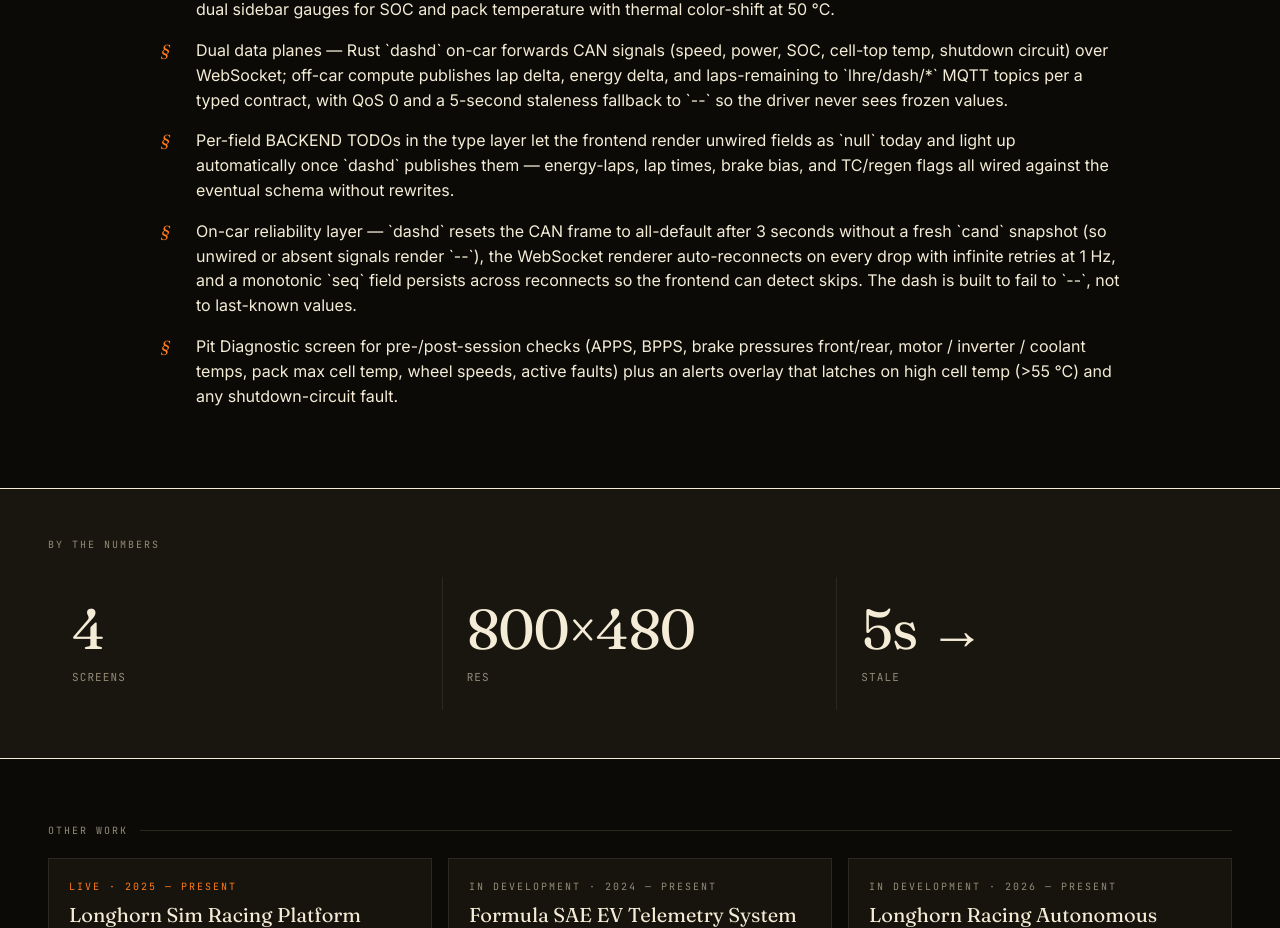
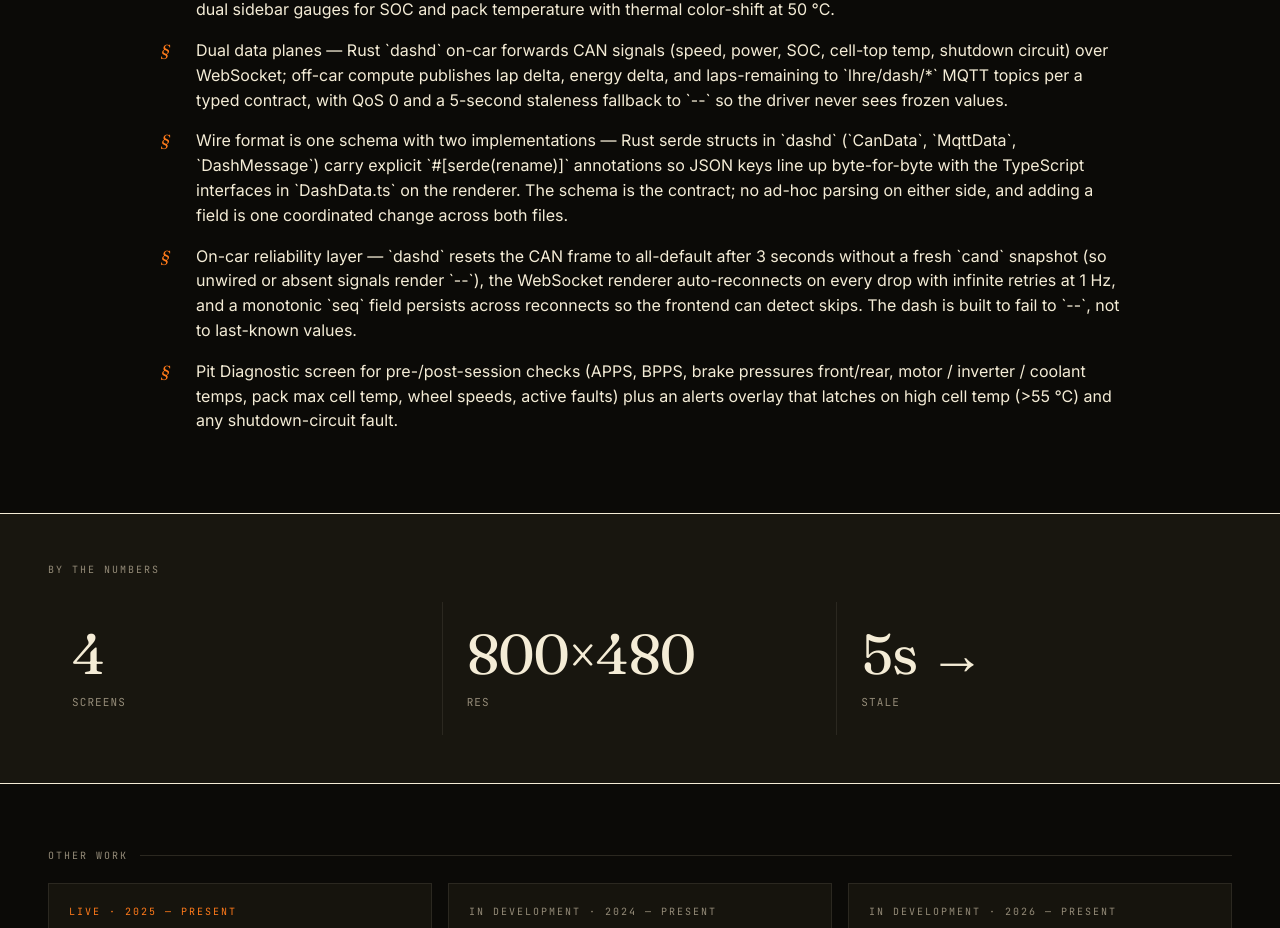
Before and after one commit to GrayM8/portfolio-site, a Next.js app: page /projects/dash in a window 1280 px wide. Shown: the part 1899-2827 px from the top of the page. Built offline with nearby package versions, Linux system fonts and the light colour scheme; no server answers.

Commit message:
copy(dash): swap BACKEND-TODOs bullet for cross-language typed schema

```diff
--- a/src/data/portfolio.ts
+++ b/src/data/portfolio.ts
@@ -250,7 +250,7 @@ export const PORTFOLIO: Portfolio = {
         "Multi-screen architecture (Driving / Pit Diagnostic / Shutdown / Settings) cycled with a single Enter press from the steering wheel — same `DashContext` + data hooks back every screen, so screens compose cleanly without per-screen wiring.",
         "Driving screen tuned for one-glance reads: oversized speed digit, ±0.5 s/s lap-delta-rate bar pinned at the top, energy delta with decimal-point dead-center anchoring to stop digit jitter, bidirectional power bar split 20% regen / 80% drive, dual sidebar gauges for SOC and pack temperature with thermal color-shift at 50 °C.",
         "Dual data planes — Rust `dashd` on-car forwards CAN signals (speed, power, SOC, cell-top temp, shutdown circuit) over WebSocket; off-car compute publishes lap delta, energy delta, and laps-remaining to `lhre/dash/*` MQTT topics per a typed contract, with QoS 0 and a 5-second staleness fallback to `--` so the driver never sees frozen values.",
-        "Per-field BACKEND TODOs in the type layer let the frontend render unwired fields as `null` today and light up automatically once `dashd` publishes them — energy-laps, lap times, brake bias, and TC/regen flags all wired against the eventual schema without rewrites.",
+        "Wire format is one schema with two implementations — Rust serde structs in `dashd` (`CanData`, `MqttData`, `DashMessage`) carry explicit `#[serde(rename)]` annotations so JSON keys line up byte-for-byte with the TypeScript interfaces in `DashData.ts` on the renderer. The schema is the contract; no ad-hoc parsing on either side, and adding a field is one coordinated change across both files.",
         "On-car reliability layer — `dashd` resets the CAN frame to all-default after 3 seconds without a fresh `cand` snapshot (so unwired or absent signals render `--`), the WebSocket renderer auto-reconnects on every drop with infinite retries at 1 Hz, and a monotonic `seq` field persists across reconnects so the frontend can detect skips. The dash is built to fail to `--`, not to last-known values.",
         "Pit Diagnostic screen for pre-/post-session checks (APPS, BPPS, brake pressures front/rear, motor / inverter / coolant temps, pack max cell temp, wheel speeds, active faults) plus an alerts overlay that latches on high cell temp (>55 °C) and any shutdown-circuit fault.",
       ],
```
